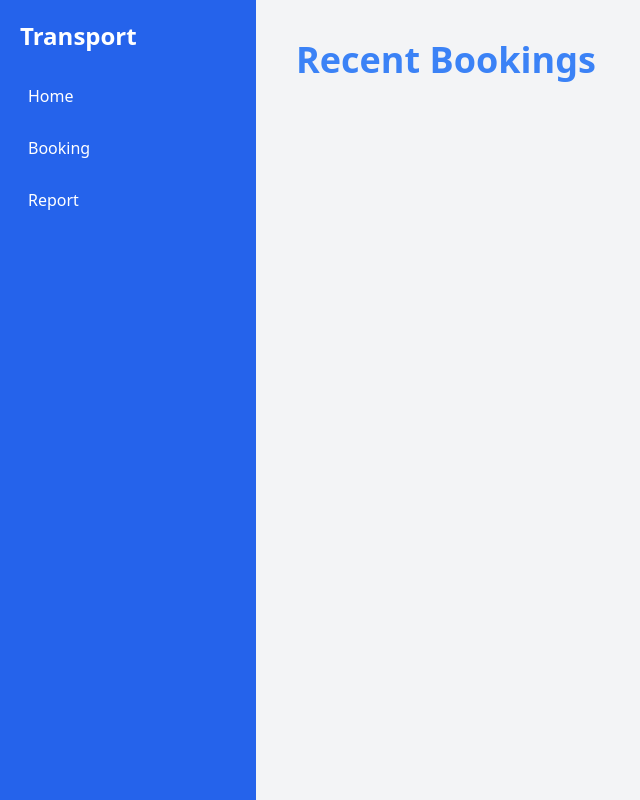
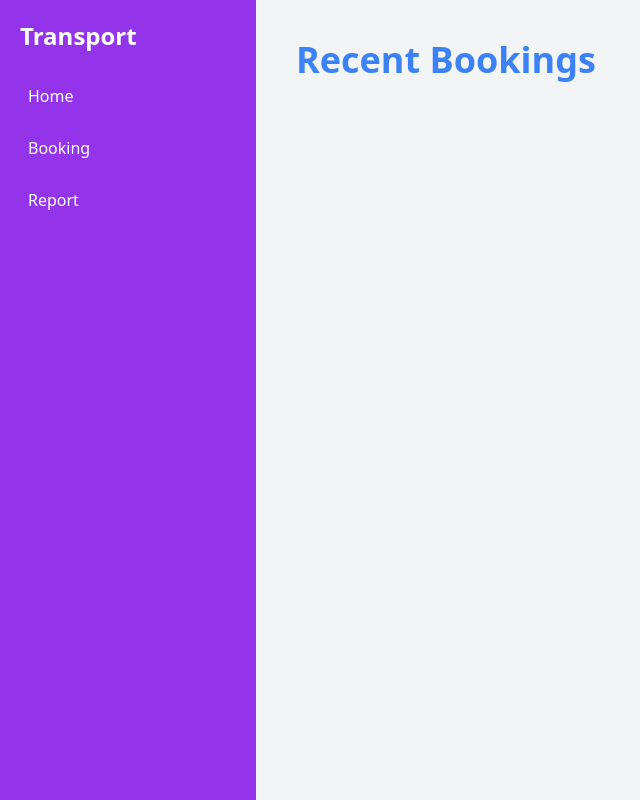
Before and after one commit to LySingLim/Transport_SubSYS, a Flask app: page / in a window 1280 px wide. Shown: the whole page, without its empty margins (0-640 px from the left). Run offline with Flask 3, Linux system fonts and the light colour scheme; data that the repository does not hold is empty; style sheets or scripts are compiled from the project's sources.

Commit message:
change color done

```diff
--- a/templates/index.html
+++ b/templates/index.html
@@ -9,12 +9,12 @@
 <body class="bg-gray-100 flex">
 
     <!-- Sidebar -->
-    <nav class="w-64 bg-blue-600 text-white min-h-screen p-5">
+    <nav class="w-64 bg-purple-600 text-white min-h-screen p-5">
         <h2 class="text-2xl font-bold mb-6">Transport</h2>
         <ul class="space-y-3">
-            <li><a href="/" class="block p-2 rounded hover:bg-blue-700">Home</a></li>
-            <li><a href="/booking" class="block p-2 rounded hover:bg-blue-700">Booking</a></li>
-            <li><a href="/report" class="block p-2 rounded hover:bg-blue-700">Report</a></li>
+            <li><a href="/" class="block p-2 rounded hover:bg-purple-700">Home</a></li>
+            <li><a href="/booking" class="block p-2 rounded hover:bg-purple-700">Booking</a></li>
+            <li><a href="/report" class="block p-2 rounded hover:bg-purple-700">Report</a></li>
         </ul>
     </nav>
 
```
Also changed, not shown: templates/booking.html (+4 -4 lines), templates/report.html (+4 -4 lines).
